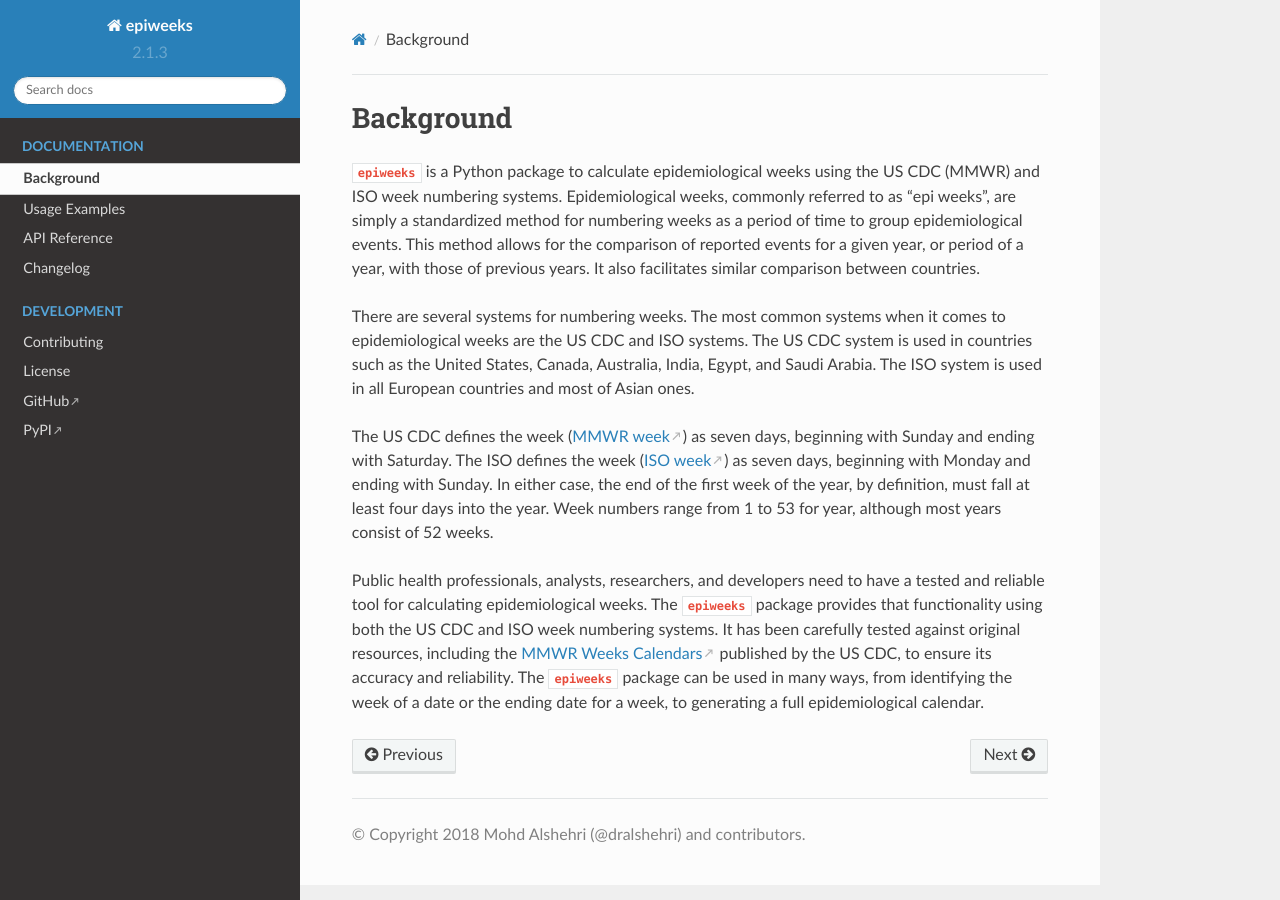
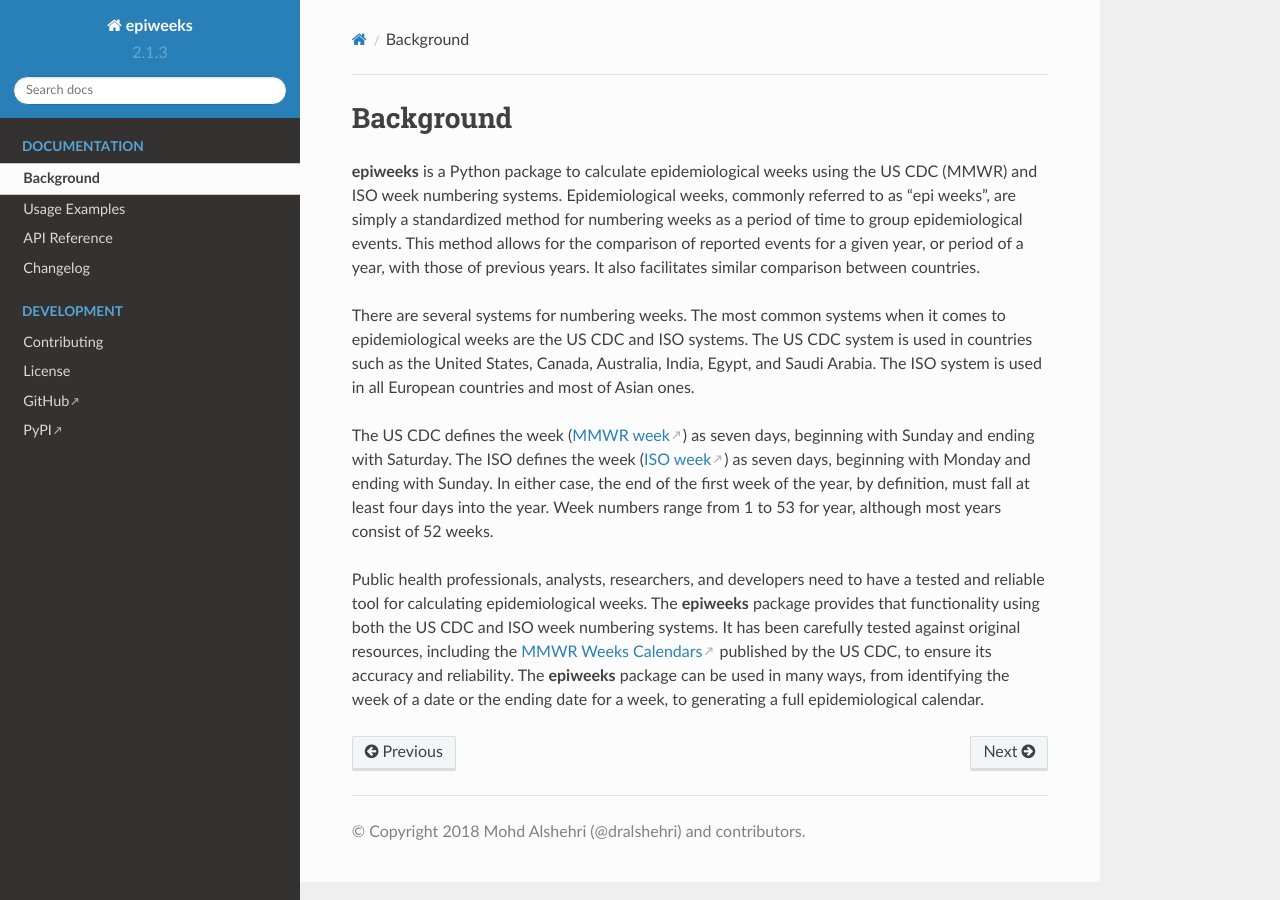
Before and after one commit to dralshehri/epiweeks, a Sphinx documentation site: the page built from docs/background.md, in a window 1280 px wide. Built offline with Sphinx 7.4.7 and the Read the Docs theme 2.0.0, drawn with Linux system fonts in a browser that asks for light colours.

```diff
--- a/docs/background.md
+++ b/docs/background.md
@@ -4,7 +4,7 @@ hide-toc: true
 
 # Background
 
-**`epiweeks`** is a Python package to calculate epidemiological weeks using the US CDC
+**epiweeks** is a Python package to calculate epidemiological weeks using the US CDC
 (MMWR) and ISO week numbering systems. Epidemiological weeks, commonly referred to as
 "epi weeks", are simply a standardized method for numbering weeks as a period of time
 to group epidemiological events. This method allows for the comparison of reported
@@ -23,11 +23,11 @@ year, by definition, must fall at least four days into the year. Week numbers ra
 from 1 to 53 for year, although most years consist of 52 weeks.
 
 Public health professionals, analysts, researchers, and developers need to have a
-tested and reliable tool for calculating epidemiological weeks. The **`epiweeks`**
+tested and reliable tool for calculating epidemiological weeks. The **epiweeks**
 package provides that functionality using both the US CDC and ISO week numbering
 systems. It has been carefully tested against original resources, including the
 [MMWR Weeks Calendars] published by the US CDC, to ensure its accuracy and reliability.
-The **`epiweeks`** package can be used in many ways, from identifying the week of
+The **epiweeks** package can be used in many ways, from identifying the week of
 a date or the ending date for a week, to generating a full epidemiological calendar.
 
 [MMWR week]: https://ndc.services.cdc.gov/wp-content/uploads/MMWR_Week_overview.pdf
```
Also changed, not shown: README.md (+1 -1 lines), docs/api.md (+1 -1 lines), docs/index.md (+1 -1 lines).
